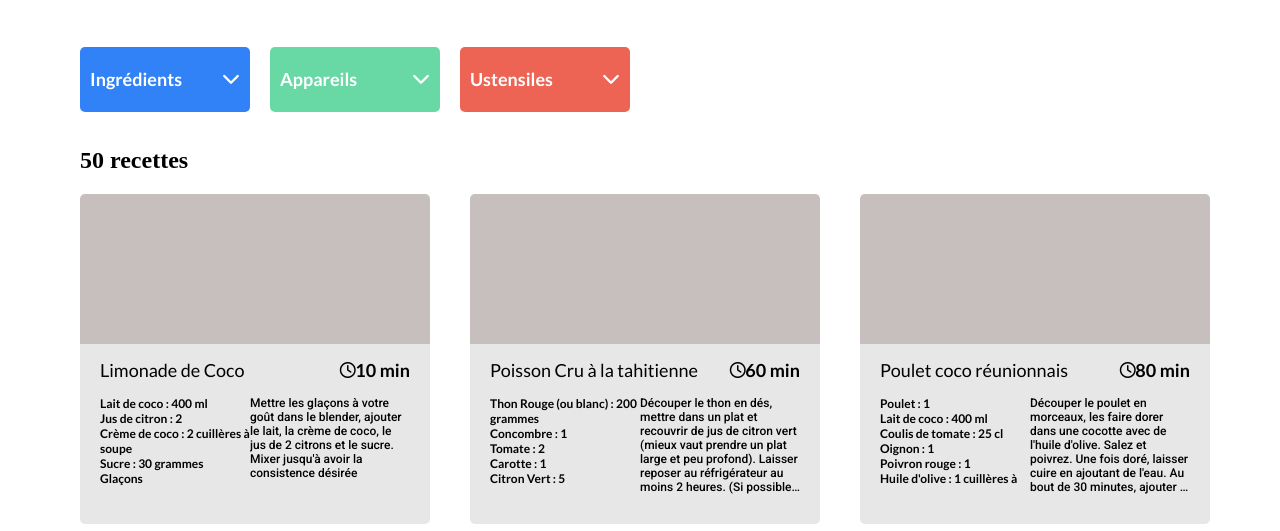
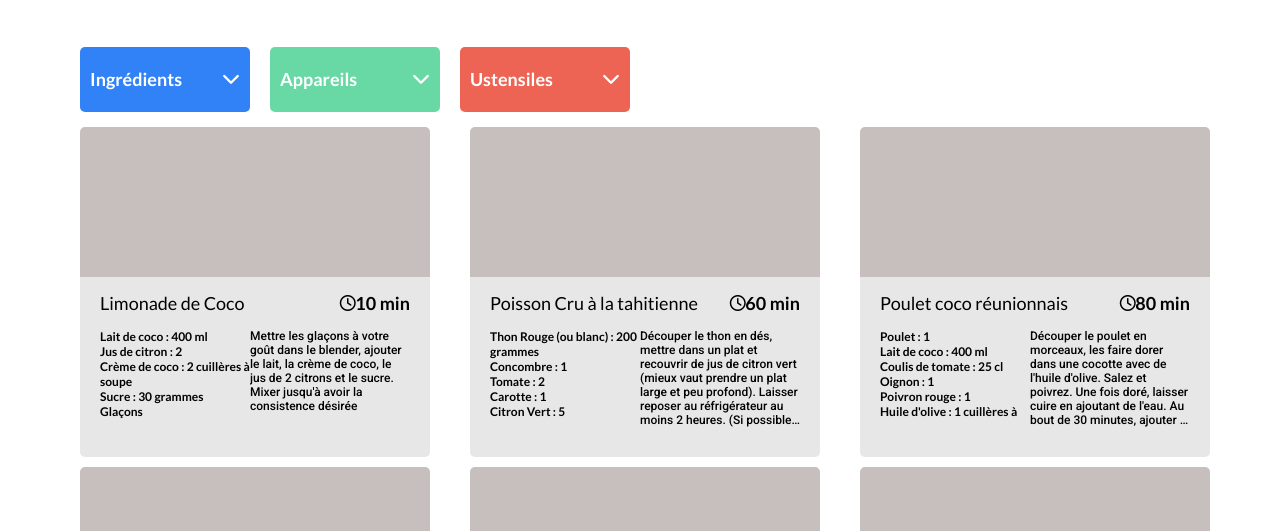
Before and after one commit to reivax8560/Projet_7_OC, a plain HTML site: page index.html in a window 1280 px wide. Shown: the part 205-736 px from the top of the page. Drawn offline with Linux system fonts and the light colour scheme.

Commit message:
suppr des commentaires + tag nb recettes

```diff
--- a/scripts/factory.js
+++ b/scripts/factory.js
@@ -1,7 +1,3 @@
-const main = document.querySelector('main');                                                // à supprimer
-const nbRecettes = document.createElement('h2');                                            // à supprimer
-main.prepend(nbRecettes);                                                                   // à supprimer
-
 ///////////////////////////////////////////////////////////////// AFFICHAGE RECETTES ////////////////////////////////////////////////////////////////
 function displayRecipes(recipes, recipesSection) {
     recipes.forEach(recipe => {
@@ -64,8 +60,6 @@ function displayRecipes(recipes, recipesSection) {
         /////////////////////////////////////////// INSERTION DU CONTENU GLOBAL
         recipesSection.append(recipeCard);
     });
-
-    nbRecettes.textContent = `${recipes.length} recettes`;                                          // à supprimer
 }
 /////////////////////////////////////////////////////////////////// AFFICHAGE ITEMS ////////////////////////////////////////////////////////////////
 function displayItems(items, itemsBox) {
```
Also changed, not shown: css/styles.css (+1 -27 lines), index.html (+0 -4 lines).
